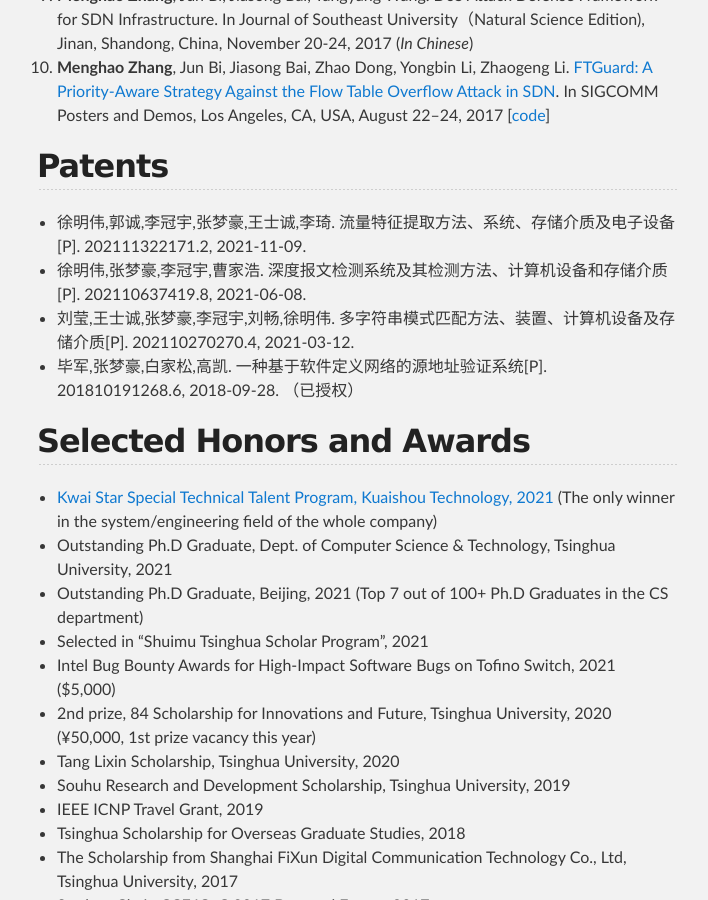
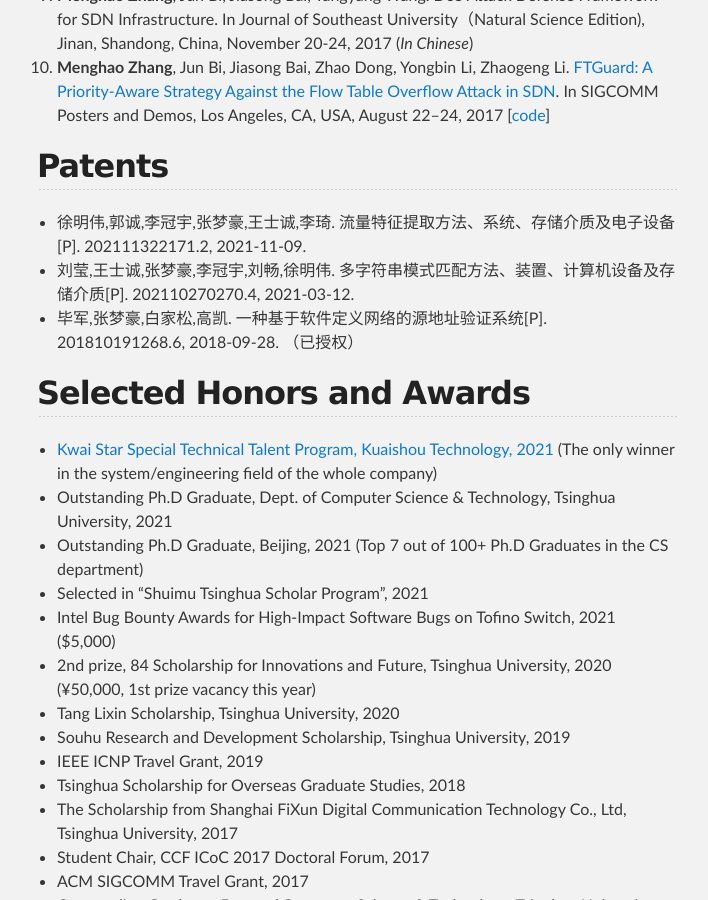
Before and after one commit to zhangmenghao/zhangmenghao.github.io, a Jekyll site: the page built from index.md, in a window 1280 px wide and 900 px high, scrolled down 3376 px. Shown: the whole window, without its empty margins (283-991 px from the left). Built offline with Jekyll 4.4.1, drawn with Linux system fonts in a browser that asks for light colours.

Commit message:
Update patents

```diff
--- a/index.md
+++ b/index.md
@@ -98,7 +98,6 @@
 
 ## Patents
 * 徐明伟,郭诚,李冠宇,张梦豪,王士诚,李琦. 流量特征提取方法、系统、存储介质及电子设备[P]. 202111322171.2, 2021-11-09.
-* 徐明伟,张梦豪,李冠宇,曹家浩. 深度报文检测系统及其检测方法、计算机设备和存储介质[P]. 202110637419.8, 2021-06-08.
 * 刘莹,王士诚,张梦豪,李冠宇,刘畅,徐明伟. 多字符串模式匹配方法、装置、计算机设备及存储介质[P]. 202110270270.4, 2021-03-12.
 * 毕军,张梦豪,白家松,高凯. 一种基于软件定义网络的源地址验证系统[P]. 201810191268.6, 2018-09-28. （已授权）
 
```
